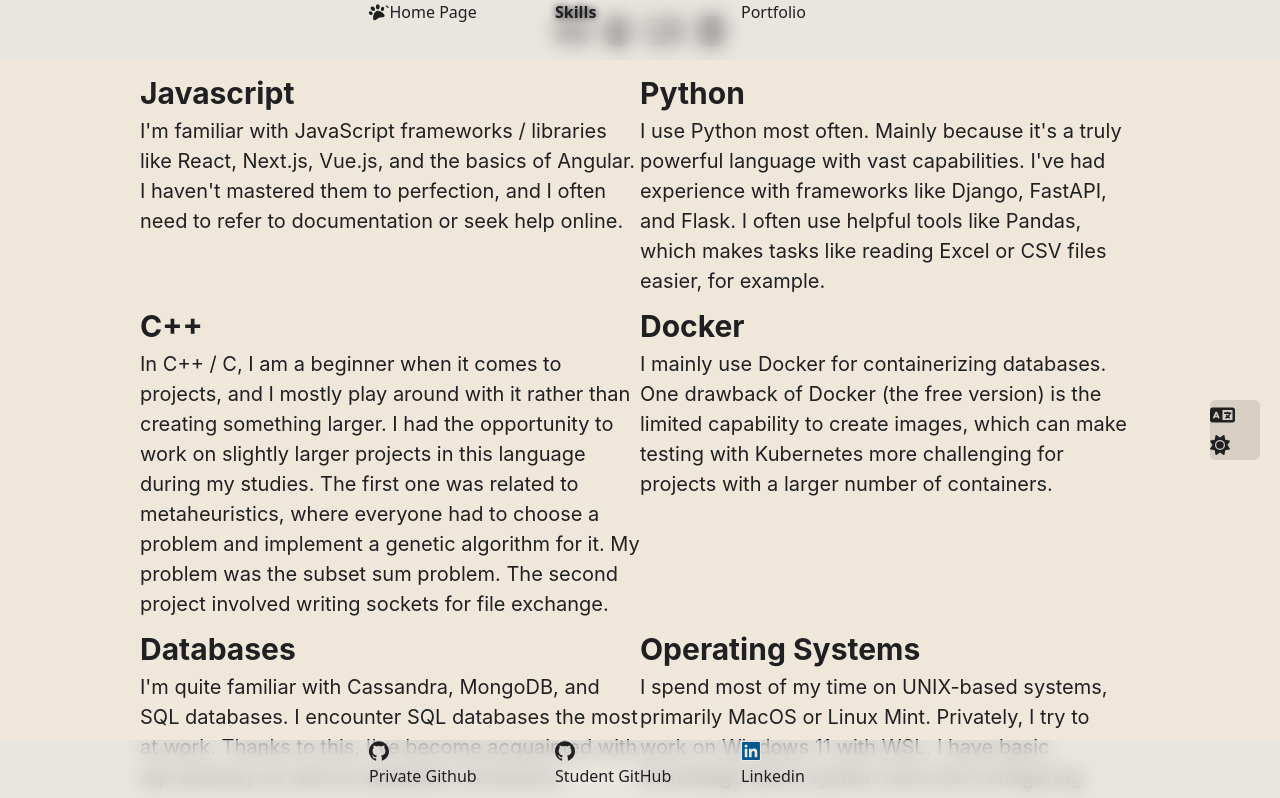
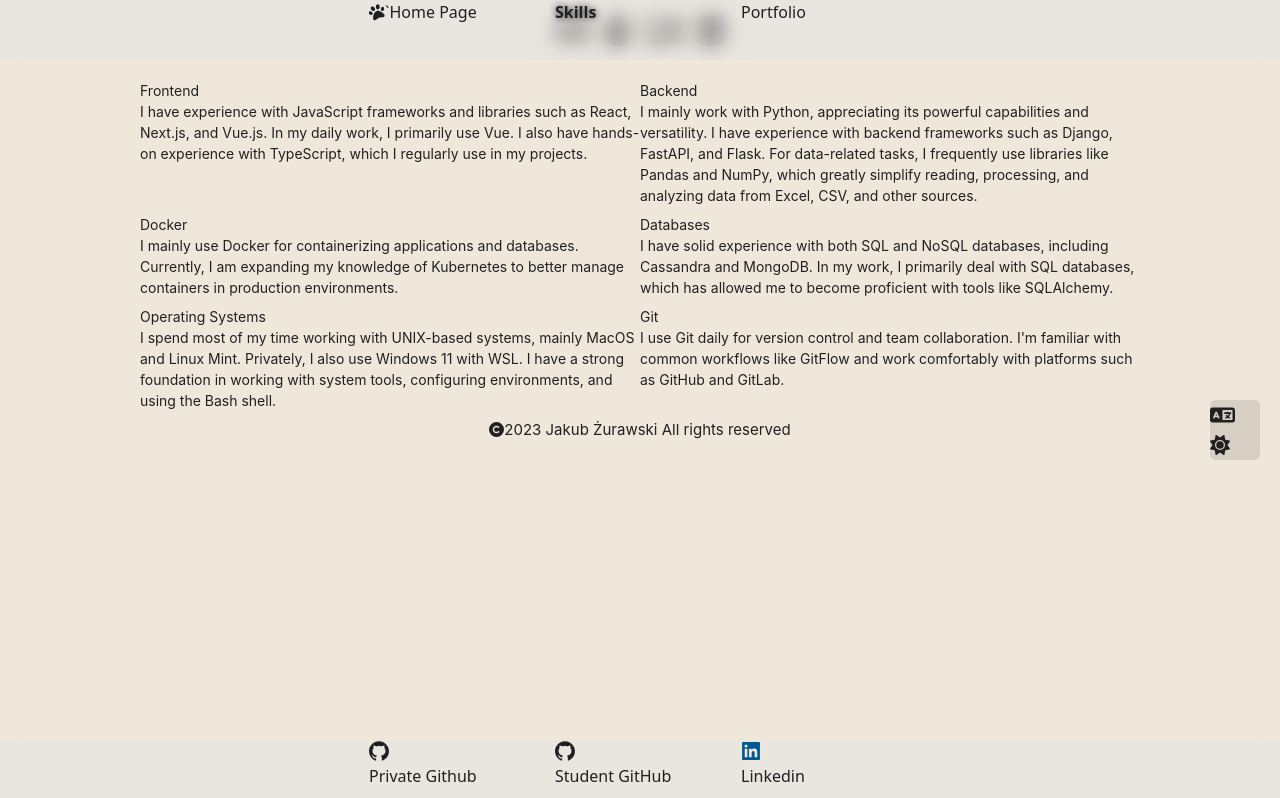
Before and after one commit to Jusiiek/my_page, a Next.js app: page /skills in a window 1280 px wide. Shown: the top 798 px of the page. Built offline with nearby package versions, Linux system fonts and the light colour scheme.

Commit message:
Updated main page and skills page

```diff
--- a/src/app/skills/page.tsx
+++ b/src/app/skills/page.tsx
@@ -1,15 +1,15 @@
 "use client";
 import React from "react";
 
-import {Space, Row, Col} from "antd";
+import {Space, Row, Col, Card} from "antd";
 
 import {
     faKeyboard,
     faComputerMouse,
     faComputer,
-    faDatabase,
-
+    faDatabase
 } from "@fortawesome/free-solid-svg-icons";
+import SkillCard from "@/components/skill_card";
 
 import {FontAwesomeIcon} from "@fortawesome/react-fontawesome";
 
@@ -47,16 +47,14 @@
             key: 'row-1',
             children: [
                 {
-                    key: 'cow-1',
-                    icon: '',
-                    header: 'Javascript',
-                    text: 'skills.js_text'
+                    key: 'col-1',
+                    title: "Frontend",
+                    text: "skills.frontend"
                 },
                 {
-                    key: 'cow-2',
-                    icon: '',
-                    header: 'Python',
-                    text: 'skills.python_text'
+                    key: 'col-2',
+                    title: 'Backend',
+                    text: 'skills.backend'
                 }
             ]
         },
@@ -64,47 +62,33 @@
             key: 'row-2',
             children: [
                 {
-                    key: 'cow-3',
-                    icon: '',
-                    header: 'C++',
-                    text: 'skills.cpp_text'
+                    key: 'col-4',
+                    title: 'Docker',
+                    text: 'skills.docker'
                 },
                 {
-                    key: 'cow-4',
-                    icon: '',
-                    header: 'Docker',
-                    text: 'skills.docker'
-                },
+                    key: 'col-5',
+                    title: 'skills.database_title',
+                    text: 'skills.database_text'
+                }
             ]
         },
         {
             key: 'row-3',
             children: [
                 {
-                    key: 'cow-5',
-                    icon: '',
-                    header: 'skills.database',
-                    text: 'skills.database_text'
+                    key: 'col-6',
+                    title: 'skills.systems_title',
+                    text: 'skills.systems_text'
                 },
                 {
-                    key: 'cow-6',
-                    icon: '',
-                    header: 'skills.systems',
-                    text: 'skills.linux'
-                },
-            ]
-        },
-        {
-            key: 'row-4',
-            children: [
-                {
-                    key: 'cow-7',
-                    icon: '',
-                    header: 'Git',
+                    key: 'col-7',
+                    title: 'Git',
                     text: 'skills.git'
                 }
             ]
-        }
+        },
+
     ]
     return (
         <Layout>
@@ -117,20 +101,21 @@
                             </li>)}
                     </ul>
                 </Row>
+                <Row className={"w-100 text-center"}>
+                    <Col span={columnsSpan} className={'p-4 mt-2 mb-2'}>
+                        <Row className={'w-100 text-center'}>
+                        </Row>
+                    </Col>
+                </Row>
                 {items.map(row =>
                     <Row key={row.key} className={'w-100 text-center'}>
                         {row.children.map(col =>
                             <Col span={columnsSpan} key={col.key} className={'p-4 mt-2 mb-2'}>
-                                <Row className={'w-100 text-center'}>
-                                    <h2 className={'title ml-auto mr-auto'}>
-                                        {translate(col.header)}
-                                    </h2>
-                                </Row>
-                                <Row className={'w-100'}>
-                                    <h4 className={'content'}>
-                                        {translate(col.text)}
-                                    </h4>
-                                </Row>
+                                <SkillCard
+                                    title={translate(col.title)}
+                                    description={translate(col.text)}
+                                    className={"h-[260px] overflow-scroll"}
+                                />
                             </Col>)}
                     </Row>)}
                 <Copyright/>
--- a/src/components/skill_card.tsx
+++ b/src/components/skill_card.tsx
@@ -1,17 +1,25 @@
 import React from 'react';
 
 interface SkillCardProps {
-  title: string;
-  description: string;
+    title: string;
+    description: string;
+    className?: string
 }
 
-const SkillCard: React.FC<SkillCardProps> = ({ title, description }) => {
-  return (
-    <div className="bg-white/80 dark:bg-[#2D2D2D] border border-gray-300 dark:border-gray-700 rounded-2xl shadow-lg p-6 hover:shadow-2xl transition-all duration-300">
-      <h2 className="text-2xl font-bold text-gray-800 dark:text-gray-100 mb-2">{title}</h2>
-      <p className="text-gray-700 dark:text-gray-300 text-base">{description}</p>
-    </div>
-  );
+const SkillCard: React.FC<SkillCardProps> = ({ title, description, className }) => {
+    return (
+        <div
+            className={`flex flex-col bg-white/80 dark:bg-[#2D2D2D] border border-gray-300 dark:border-gray-700 rounded-2xl shadow-lg p-6 hover:shadow-2xl transition-all duration-300 ${className}`}>
+            <h2 className="text-2xl font-bold text-gray-800 dark:text-gray-100 mb-4">
+                {title}
+            </h2>
+            <div className="flex-1 flex items-center justify-center">
+                <p className="text-gray-700 dark:text-gray-300 text-base text-center">
+                    {description}
+                </p>
+            </div>
+        </div>
+    );
 };
 
 export default SkillCard;
--- a/src/languages/en.json
+++ b/src/languages/en.json
@@ -25,15 +25,14 @@
     "student_github": "Student GitHub"
   },
   "skills": {
-    "cpp_text": "In C++ / C, I am a beginner when it comes to projects, and I mostly play around with it rather than creating something larger. I had the opportunity to work on slightly larger projects in this language during my studies. The first one was related to metaheuristics, where everyone had to choose a problem and implement a genetic algorithm for it. My problem was the subset sum problem. The second project involved writing sockets for file exchange.",
-    "python_text": "I use Python most often. Mainly because it's a truly powerful language with vast capabilities. I've had experience with frameworks like Django, FastAPI, and Flask. I often use helpful tools like Pandas, which makes tasks like reading Excel or CSV files easier, for example.",
-    "js_text": "I'm familiar with JavaScript frameworks / libraries like React, Next.js, Vue.js, and the basics of Angular. I haven't mastered them to perfection, and I often need to refer to documentation or seek help online.",
-    "docker": "I mainly use Docker for containerizing databases. One drawback of Docker (the free version) is the limited capability to create images, which can make testing with Kubernetes more challenging for projects with a larger number of containers.",
-    "database": "Databases",
-    "database_text": "I'm quite familiar with Cassandra, MongoDB, and SQL databases. I encounter SQL databases the most at work. Thanks to this, I've become acquainted with sql-alchemy as well as database connectors.",
-    "systems": "Operating Systems",
-    "linux": "I spend most of my time on UNIX-based systems, primarily MacOS or Linux Mint. Privately, I try to work on Windows 11 with WSL. I have basic knowledge about system tools and configuring these systems",
-    "git": "I can work with the Git version control system. It is essential for team collaboration and facilitates tracking changes. I can initialize repositories, add and commit changes, work with branches, resolve conflicts, review commit histories, pull changes from other branches, and update the currently used one."
+    "frontend": "I have experience with JavaScript frameworks and libraries such as React, Next.js, and Vue.js. In my daily work, I primarily use Vue. I also have hands-on experience with TypeScript, which I regularly use in my projects.",
+    "backend": "I mainly work with Python, appreciating its powerful capabilities and versatility. I have experience with backend frameworks such as Django, FastAPI, and Flask.\n\nFor data-related tasks, I frequently use libraries like Pandas and NumPy, which greatly simplify reading, processing, and analyzing data from Excel, CSV, and other sources.",
+    "docker": "I mainly use Docker for containerizing applications and databases. Currently, I am expanding my knowledge of Kubernetes to better manage containers in production environments.",
+    "database_title": "Databases",
+    "database_text": "I have solid experience with both SQL and NoSQL databases, including Cassandra and MongoDB. In my work, I primarily deal with SQL databases, which has allowed me to become proficient with tools like SQLAlchemy.",
+    "systems_title": "Operating Systems",
+    "systems_text": "I spend most of my time working with UNIX-based systems, mainly MacOS and Linux Mint. Privately, I also use Windows 11 with WSL. I have a strong foundation in working with system tools, configuring environments, and using the Bash shell.",
+    "git": "I use Git daily for version control and team collaboration. I'm familiar with common workflows like GitFlow and work comfortably with platforms such as GitHub and GitLab."
   },
   "contact": {
     "contact_me": "Contact me",
--- a/src/languages/pl.json
+++ b/src/languages/pl.json
@@ -25,15 +25,14 @@
     "student_github": "Studencki GitHub"
   },
   "skills": {
-    "cpp_text": "W C++ / C jestem początkującym jeśli chodzi o projekty i bardziej staram się nim bawić, a niżeli tworzyć coś większego. Troche większe projekty w tym języku miałem okazje pisać na studiach. Pierwszy z metaheurystyki, każdy miał wybrać problem i na jego podstawie napisać przeszukiwanie genetyczne. Moim problemem był problem z sumą podzbiorów. Drugi projekt to napisanie socket z wymianą plików.",
-    "python_text": "Pythona używam najczęściej. Głownie dlatego, że jest to naprawdę potężny język i posiada ogromne możliwości. Miałem szcztyczność z frameworkami takimi jak Django, FastAPI i czy Flask. Z pomocnych narzędzi często korzystam z Pandasa, który ułatwa np. odzczytywanie plików excelowych czy csv.",
-    "js_text": "Z javascriptu znam takie frameworki / biblioteki jak React, Next.js Vue.js oraz podstawy Angulara. Nie opanowałem ich do perfekcji i często musze korzystać z dumentacji lub pomocy internetu.",
-    "docker": "Docker głównie wykorzystuje do konteneryzacji baz danych. Wadą docker (wersji free) jest ograniczona możliwość tworzenia obrazów, co może utrudnić testowanie np. kubernetes'a dla projektów z większą ilością kontenerów.",
-    "database": "Bazy danych",
-    "database_text": "Cassandra, MongoDB czy bazy SQL znam dosyć dobrze. W pracy najwięcej spotykam się z bazami SQL. Dzięki temu poznałem sql-alchemy, ale także 'connectory' do baz danych.",
-    "systems": "Systemy",
-    "linux": "Wiekszość swojego czasu spędzam na systemach UNIX'owych. Głównie MacOS lub Linux'ie Mint'cie. Prywatnie staram się pracować na Windows'ie 11 z WSL. Posiadam podstawową wiedze na temat narzędzi systemowych oraz konfiguracji tych systemów. ",
-    "git": "Umiem pracować z systememem kontroli wersji Git. Jest to niezbędne do pracy w zespole, jak i ułatwienie do prześledzenia zmian. Potrafię inicjować repozytorium, dodawać i commitować zmiany, pracować na branchach, rozwiązywać konflikty, prześledzić historie commitów, zaciągać zmiany z innych branchy i zaktualizować aktualnie używany."
+    "frontend": "Znam takie frameworki i biblioteki JavaScript jak React, Next.js oraz Vue.js. Na co dzień w pracy głównie wykorzystuję Vue. Posiadam także doświadczenie w pracy z TypeScriptem, którego regularnie używam w projektach.",
+    "backend": "Głównie korzystam z Pythona, doceniając jego potężne możliwości i wszechstronność. Mam doświadczenie w pracy z backendowymi frameworkami takimi jak Django, FastAPI oraz Flask.\n\nW pracy z danymi często wykorzystuję biblioteki takie jak Pandas i NumPy, które znacząco ułatwiają odczytywanie, przetwarzanie i analizę danych z plików Excel, CSV oraz innych źródeł.",
+    "docker": "Docker wykorzystuję głównie do konteneryzacji aplikacji oraz baz danych. Obecnie poszerzam swoją wiedzę w zakresie Kubernetes, aby lepiej zarządzać kontenerami w środowiskach produkcyjnych.",
+    "database_title": "Bazy danych",
+    "database_text": "Mam dobre doświadczenie zarówno z bazami SQL, jak i NoSQL, takimi jak Cassandra czy MongoDB. W pracy najczęściej korzystam z baz SQL, co pozwoliło mi lepiej poznać narzędzia takie jak SQLAlchemy.",
+    "systems_title": "Systemy",
+    "systems_text": "Większość czasu pracuję na systemach UNIX-owych, głównie na MacOS oraz Linux Mint. Prywatnie korzystam także z Windows 11 wraz z WSL. Posiadam solidną wiedzę z zakresu obsługi narzędzi systemowych, konfiguracji środowisk oraz pracy z powłoką Bash.",
+    "git": "Na co dzień korzystam z Gita do kontroli wersji i zarządzania kodem w projektach zespołowych. Znam dobrze popularne workflowy, takie jak GitFlow, i swobodnie pracuję z platformami takimi jak GitHub czy GitLab."
   },
   "contact": {
     "contact_me": "Skontaktuj się ze mną",
```
Also changed, not shown: src/app/globals.css (+0 -17 lines), src/app/not-found.tsx (+6 -1 lines), src/app/page.tsx (+14 -5 lines), src/components/card.tsx (+23 -18 lines), src/styles/_dark_theme.scss (+0 -95 lines), src/styles/_light_theme.scss (+0 -47 lines).
